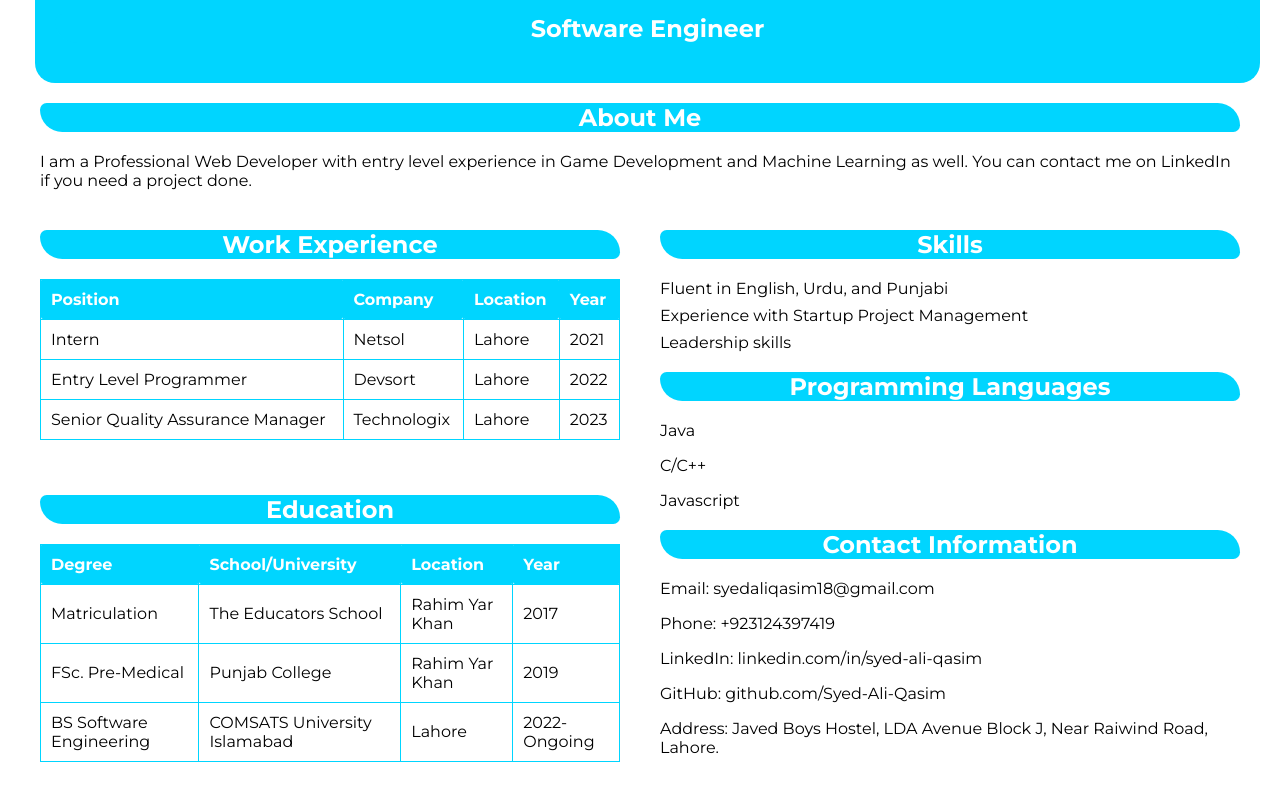
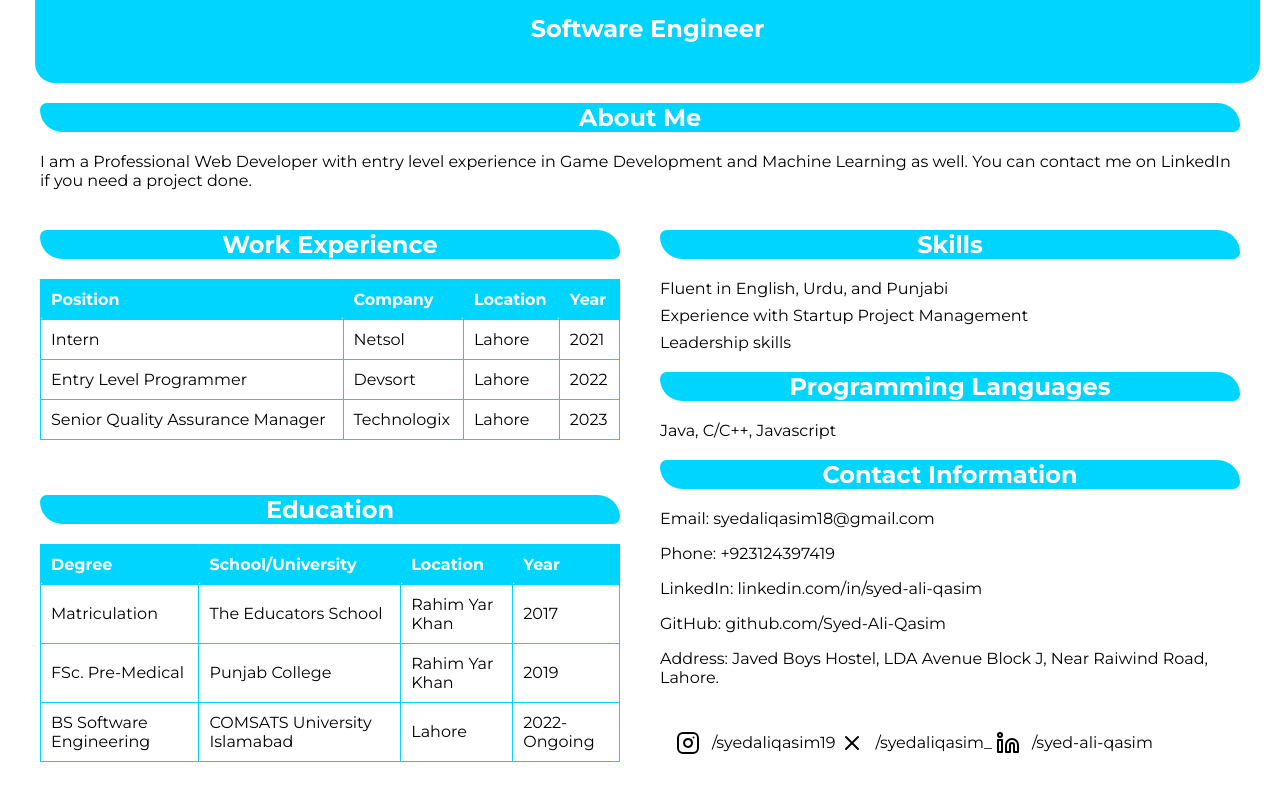
Before and after one commit to Syed-Ali-Qasim/CV, a plain HTML site: page index.html in a window 1280 px wide. Shown: the part 350-1150 px from the top of the page. Drawn offline with nearby package versions, Linux system fonts and the light colour scheme.

Commit message:
Update index.html

```diff
--- a/index.html
+++ b/index.html
@@ -4,6 +4,7 @@
   <meta charset="UTF-8">
   <meta name="viewport" content="width=device-width, initial-scale=1.0">
   <link rel="stylesheet" href="CVTEST.css">
+  <script src="https://unpkg.com/feather-icons"></script>
   <title>SYED ALI QASIM - Curriculum Vitae</title>
 </head>
 <body>
@@ -91,9 +92,7 @@
   </section>
   <section id="Programming Languages">
     <h2>Programming Languages</h2>
-    <p>Java</p>
-    <p>C/C++</p>
-    <p>Javascript</p>
+    <p>Java, C/C++, Javascript</p>
   </section>
   <section id="contact">
     <h2>Contact Information</h2>
@@ -103,7 +102,42 @@
     <p>GitHub: github.com/Syed-Ali-Qasim</p>
     <p>Address: Javed Boys Hostel, LDA Avenue Block J, Near Raiwind Road, Lahore.</p>
   </section>
+  <div class="s_items">
+    <div>
+      <a
+        href="https://www.instagram.com/syedaliqasim19/"
+        target="_blank"
+        class="s_item"
+      >
+        <i data-feather="instagram"></i>
+        <span>/syedaliqasim19</span>
+      </a>
+    </div>
+    <div>
+      <a
+        href="https://x.com/syedaliqasim_"
+        target="_blank"
+        class="s_item elist"
+      >
+        <i data-feather="x"></i>
+        <span>/syedaliqasim_</span>
+      </a>
+    </div>
+    <div>
+      <a
+        href="https://www.linkedin.com/in/syed-ali-qasim"
+        target="_blank"
+        class="s_item"
+      >
+        <i data-feather="linkedin"></i>
+        <span>/syed-ali-qasim</span>
+      </a>
+    </div>
+  </div>
 </div>
 </div>
+<script>
+    feather.replace();
+  </script>
 </body>
 </html>
```
